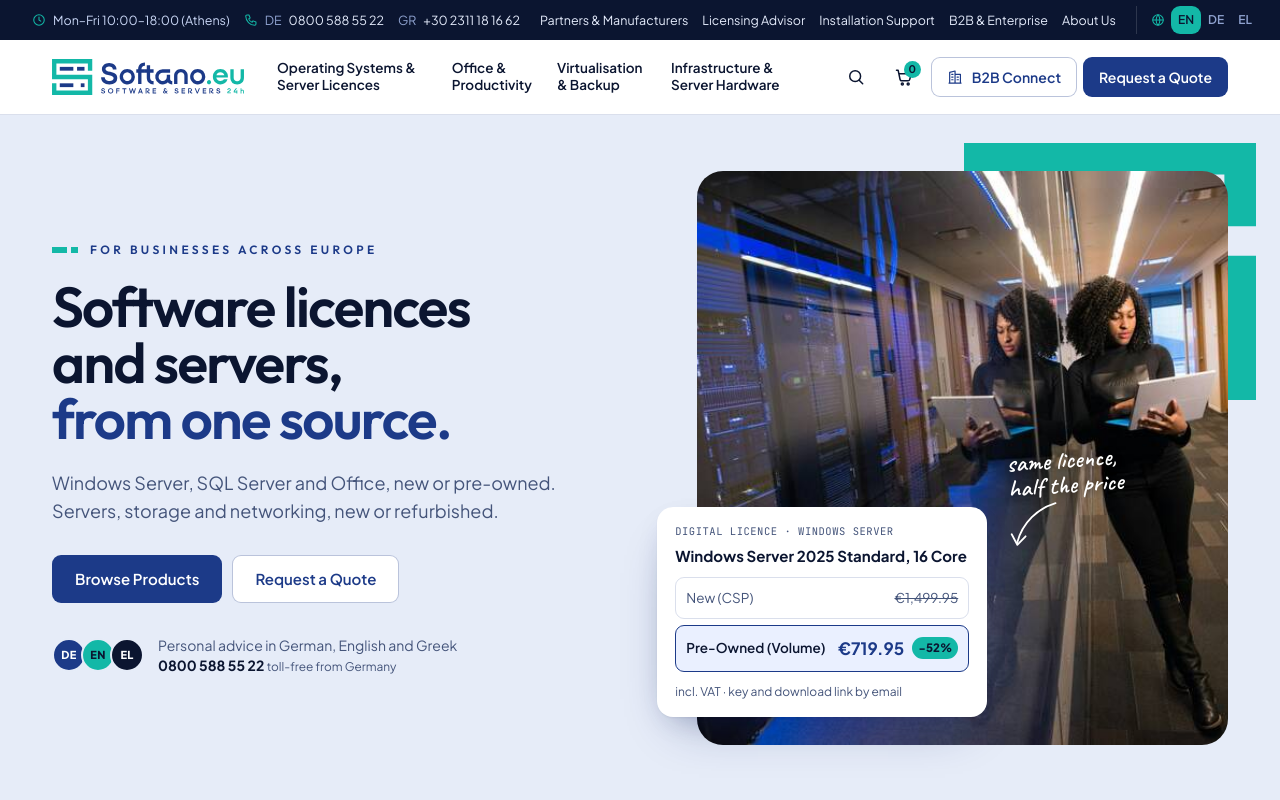
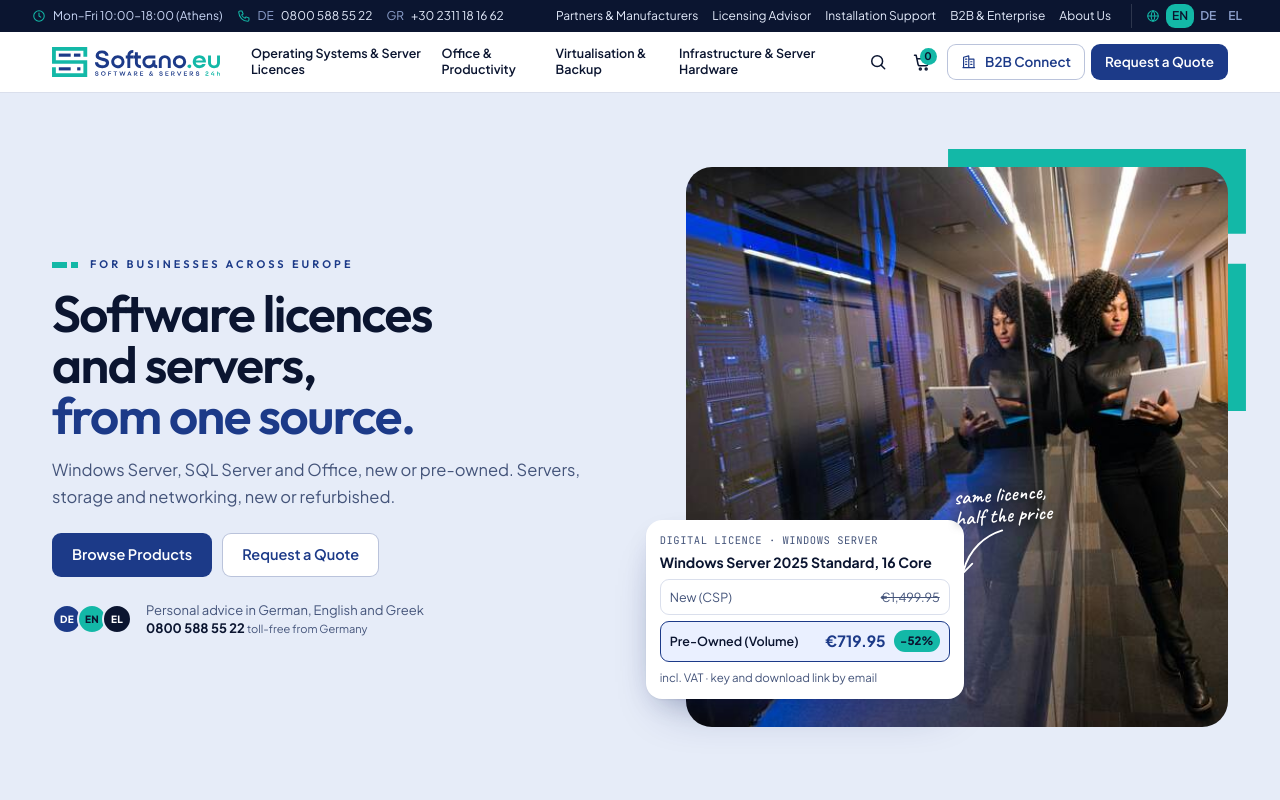
Before and after one commit to madeitmacbook-hash/softano.eu, a plain HTML site: page index.html in a window 1280 px wide. Shown: the top 800 px of the page. Drawn offline with Linux system fonts and the light colour scheme.

Commit message:
Add a compact mode for short laptop screens
On desktop screens up to 820px tall: slimmer contact bar and menu,
smaller headline, buttons, price card and photo in the hero, and
tighter section spacing. Header heights are now CSS variables so the
viewport maths follows the compact header. Tall screens unchanged.

Co-Authored-By: Claude Opus 5.5 <noreply@anthropic.com>
Claude-Session: https://claude.ai/code/session_01Xm2UsM9nZuPFQt4inYgMsn

```diff
--- a/styles.css
+++ b/styles.css
@@ -26,6 +26,8 @@
   --mono: "JetBrains Mono", ui-monospace, SFMono-Regular, Menlo, monospace;
   --script: "Caveat", "Segoe Print", cursive;
   --wrap: 1240px;
+  --util-h: 40px;
+  --nav-h: 74px;
   --gutter: 32px;
 }
 
@@ -84,7 +86,7 @@ small { font-size: .85em; }
 /* ---------- Utility bar ---------- */
 .utility { background: var(--ink); color: #C9D6F5; font-size: 12.5px; }
 .utility .wrap { max-width: 1440px; }
-.utility-in { display: flex; align-items: center; justify-content: space-between; gap: 20px; min-height: 40px; }
+.utility-in { display: flex; align-items: center; justify-content: space-between; gap: 20px; min-height: var(--util-h); }
 .utility ul { display: flex; gap: 14px; align-items: center; }
 .utility li { display: flex; align-items: center; gap: 7px; white-space: nowrap; }
 .utility a { color: #E4EBFB; text-decoration: none; display: inline-flex; align-items: center; gap: 7px; }
@@ -101,7 +103,7 @@ small { font-size: .85em; }
 
 /* ---------- Nav ---------- */
 .nav { position: sticky; top: 0; z-index: 50; background: #fff; border-bottom: 1px solid var(--line); }
-.nav-in { display: flex; align-items: center; gap: 22px; height: 74px; }
+.nav-in { display: flex; align-items: center; gap: 22px; height: var(--nav-h); }
 .brand { display: inline-flex; align-items: center; text-decoration: none; flex: none; }
 .brand-logo { width: 192px; height: auto; }
 .menu ul { display: flex; gap: 2px; }
@@ -677,13 +679,13 @@ small { font-size: .85em; }
 
 /* ---------- Hero fits the visible screen on desktop and laptops ---------- */
 @media (min-width: 901px) {
-  .hero-in { --hero-pad: clamp(28px, 5.5vh, 88px); min-height: max(520px, calc(100vh - 114px)); min-height: max(520px, calc(100svh - 114px)); padding-top: var(--hero-pad); padding-bottom: var(--hero-pad); }
+  .hero-in { --hero-pad: clamp(28px, 5.5vh, 88px); min-height: max(520px, calc(100vh - var(--util-h) - var(--nav-h))); min-height: max(520px, calc(100svh - var(--util-h) - var(--nav-h))); padding-top: var(--hero-pad); padding-bottom: var(--hero-pad); }
   .hero-title { font-size: clamp(34px, min(4.4vw, 7.6vh), 64px); }
   .hero .kicker { margin-bottom: clamp(10px, 2.4vh, 22px); }
   .hero-lead { margin-top: clamp(12px, 2.6vh, 26px); font-size: clamp(15.5px, 2.4vh, 18px); }
   .hero .btn-row { margin-top: clamp(16px, 3.6vh, 34px); }
   .trust { margin-top: clamp(16px, 4vh, 40px); }
-  .hero-media > img { aspect-ratio: auto; height: clamp(340px, calc(100vh - 114px - 2 * var(--hero-pad) - 24px), 640px); height: clamp(340px, calc(100svh - 114px - 2 * var(--hero-pad) - 24px), 640px); }
+  .hero-media > img { aspect-ratio: auto; height: clamp(340px, calc(100vh - var(--util-h) - var(--nav-h) - 2 * var(--hero-pad) - 24px), 640px); height: clamp(340px, calc(100svh - var(--util-h) - var(--nav-h) - 2 * var(--hero-pad) - 24px), 640px); }
   .price-card { bottom: clamp(16px, 3.5vh, 32px); }
 }
 
@@ -691,8 +693,8 @@ small { font-size: .85em; }
 @media (min-width: 901px) {
   :root {
     --sec-pad: clamp(52px, 11vh, 96px);
-    --fit: calc(100vh - 74px - 40px);
-    --fit: calc(100svh - 74px - 40px);
+    --fit: calc(100vh - var(--nav-h) - 40px);
+    --fit: calc(100svh - var(--nav-h) - 40px);
     --blk-pad: clamp(30px, 6.5vh, 64px);
   }
   /* section rhythm follows screen height */
@@ -781,6 +783,37 @@ small { font-size: .85em; }
   .smarter-intro .text-link { grid-column: 2; margin-top: 10px; }
   .soft-card p { font-size: 14px; }
   .sc-ui { height: clamp(96px, 17vh, 130px); }
+}
+
+/* ---------- Compact mode for short laptop screens ---------- */
+@media (min-width: 901px) and (max-height: 820px) {
+  :root { --util-h: 32px; --nav-h: 60px; --sec-pad: clamp(40px, 8.5vh, 80px); --blk-pad: clamp(22px, 4.6vh, 48px); }
+  .utility { font-size: 12px; }
+  .lang button { padding: 2px 6px; }
+  .brand-logo { width: 168px; }
+  .menu a { font-size: 12.5px; padding: 6px 9px; }
+  .icon-btn { width: 38px; height: 38px; }
+  .nav .btn-sm { height: 36px; padding: 0 13px; font-size: 13.5px; }
+
+  .hero-in { --hero-pad: clamp(18px, 4.2vh, 48px); gap: 48px; }
+  .hero-title { font-size: clamp(30px, min(4vw, 6.4vh), 56px); }
+  .hero .kicker { font-size: 11px; margin-bottom: clamp(8px, 1.8vh, 16px); }
+  .hero-lead { font-size: clamp(14.5px, 2.2vh, 16.5px); margin-top: clamp(10px, 2vh, 18px); }
+  .hero .btn-row { margin-top: clamp(14px, 2.8vh, 24px); }
+  .hero .btn { height: 44px; padding: 0 19px; font-size: 14.5px; }
+  .trust { margin-top: clamp(14px, 3vh, 28px); font-size: 13px; }
+  .trust .lang-stack span { width: 30px; height: 30px; font-size: 10px; }
+  .hero-media > img { height: clamp(300px, calc(100svh - var(--util-h) - var(--nav-h) - 2 * var(--hero-pad) - 16px), 560px); }
+  .hero-media::before { top: -18px; right: -18px; }
+  .price-card { width: 318px; padding: 12px 14px; font-size: 12.5px; }
+  .pc-name { font-size: 14px; margin: 4px 0 8px; }
+  .pc-row { padding: 7px 9px; }
+  .pc-row b { font-size: 15.5px; }
+  .pc-foot { margin-top: 7px; font-size: 11.5px; }
+  .sc-hero { font-size: 21px; left: 270px; bottom: 150px; }
+
+  .btn { height: 44px; }
+  .kicker { margin-bottom: 12px; }
 }
 
 /* =========================================================
```
